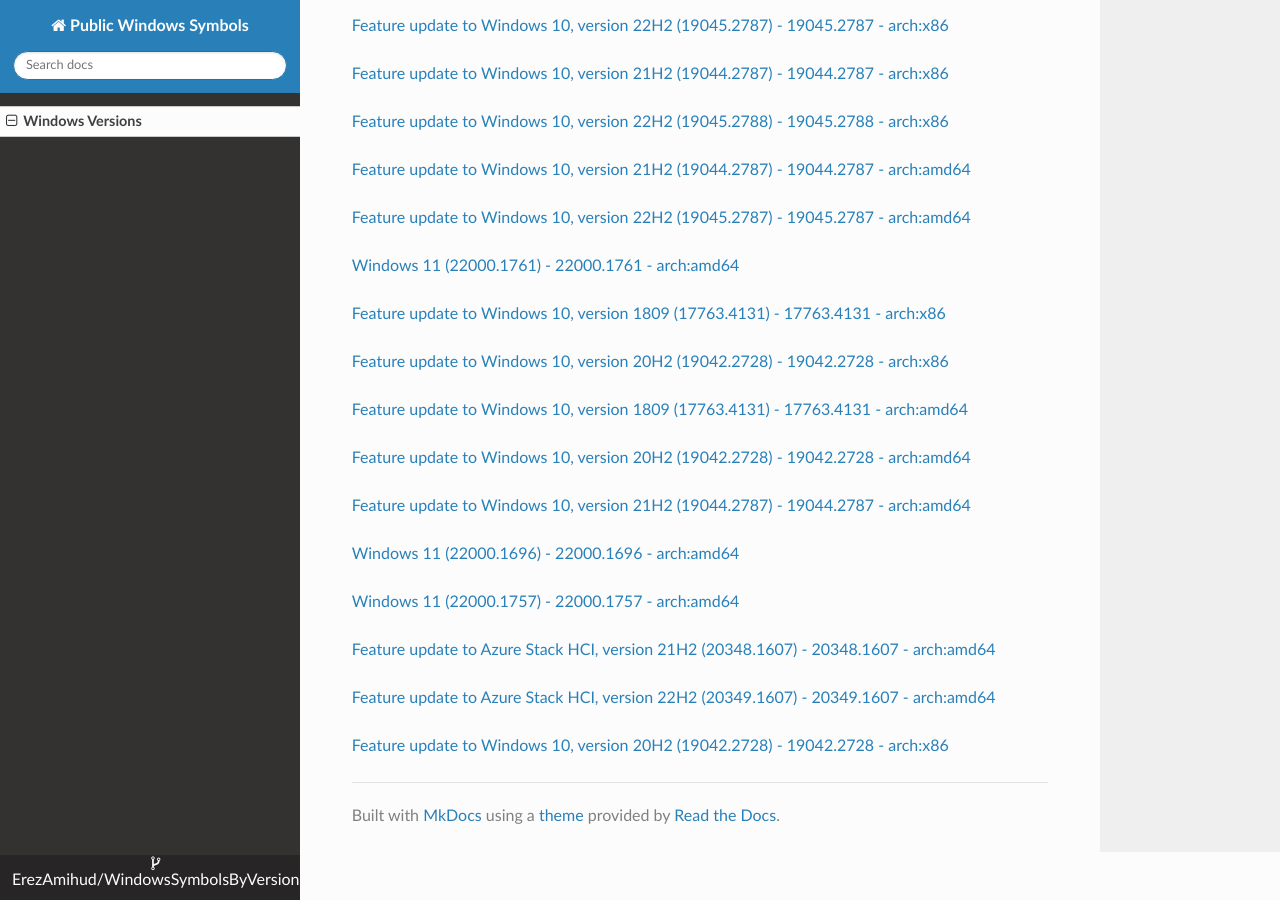
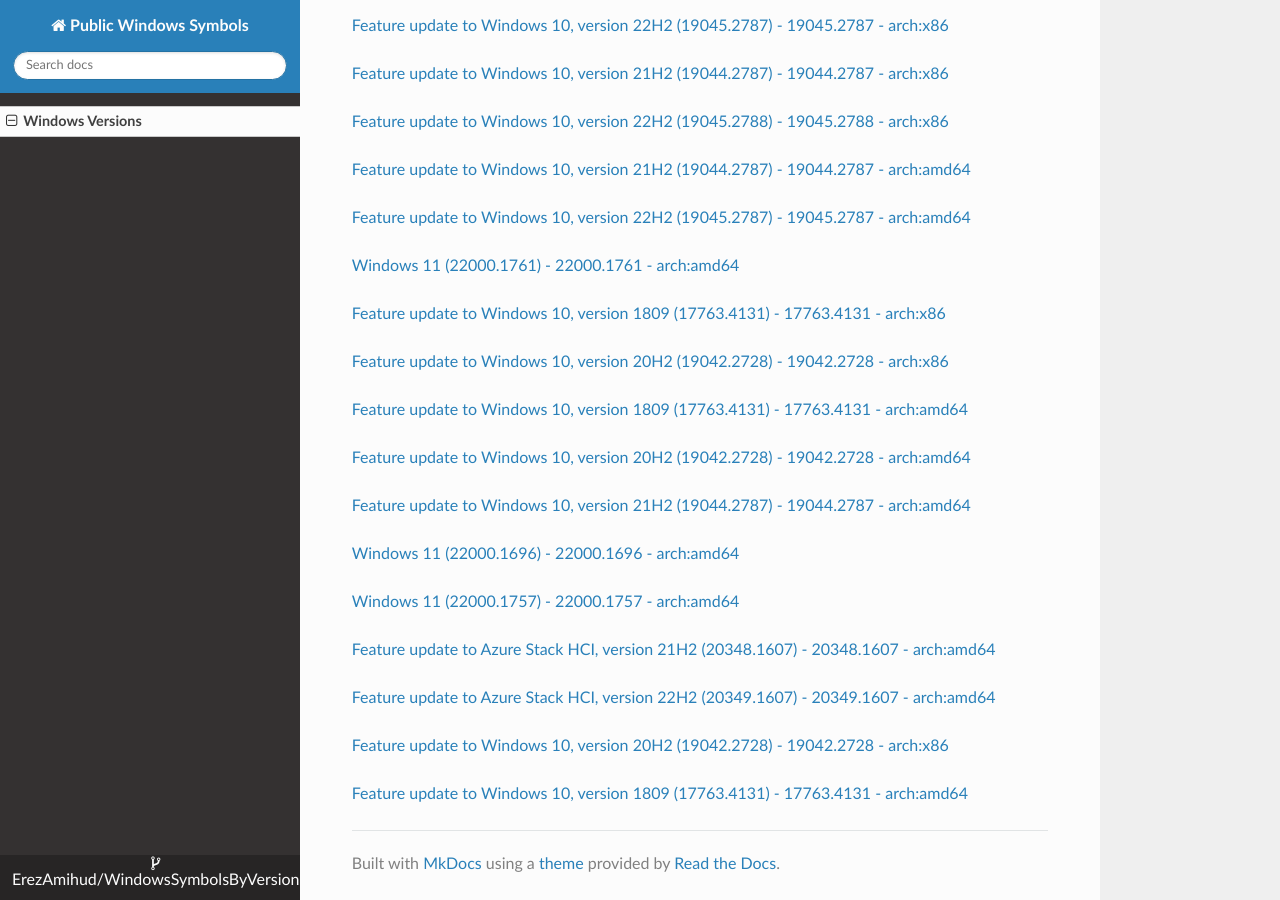
Before and after one commit to ErezAmihud/WindowsSymbolsByVersion, an MkDocs documentation site: the page built from docs/index.md, in a window 1280 px wide and 900 px high, scrolled down 35885 px. Built offline with MkDocs 1.6.1, drawn with Linux system fonts in a browser that asks for light colours; nearby versions of some CDN libraries.

Commit message:
Automated commit, add manifest for a6c7fcec-6729-4c57-a0f3-16726ede16af

```diff
--- a/docs/index.md
+++ b/docs/index.md
@@ -2083,3 +2083,6 @@
 
 
 [Feature update to Windows 10, version 20H2 (19042.2728) - 19042.2728 - arch:x86](https://github.com/ErezAmihud/WindowsSymbolsByVersion/blob/main/manifests/8a2c5e4b-0040-4cdf-b8c3-131b809ecf01.manifest)
+
+
+[Feature update to Windows 10, version 1809 (17763.4131) - 17763.4131 - arch:amd64](https://github.com/ErezAmihud/WindowsSymbolsByVersion/blob/main/manifests/a6c7fcec-6729-4c57-a0f3-16726ede16af.manifest)
```
Also changed, not shown: process_builds.json (+1 -1 lines).
